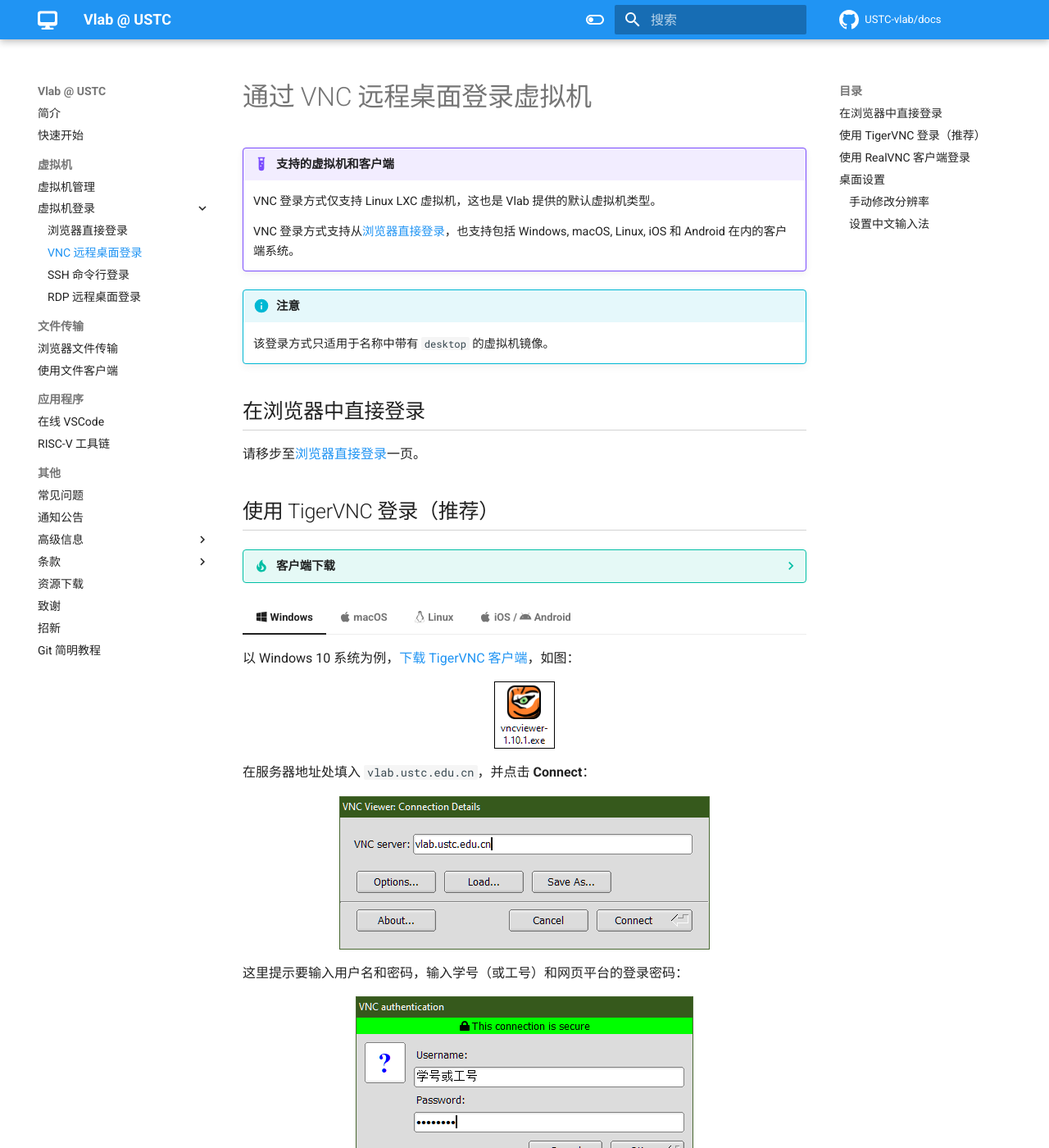
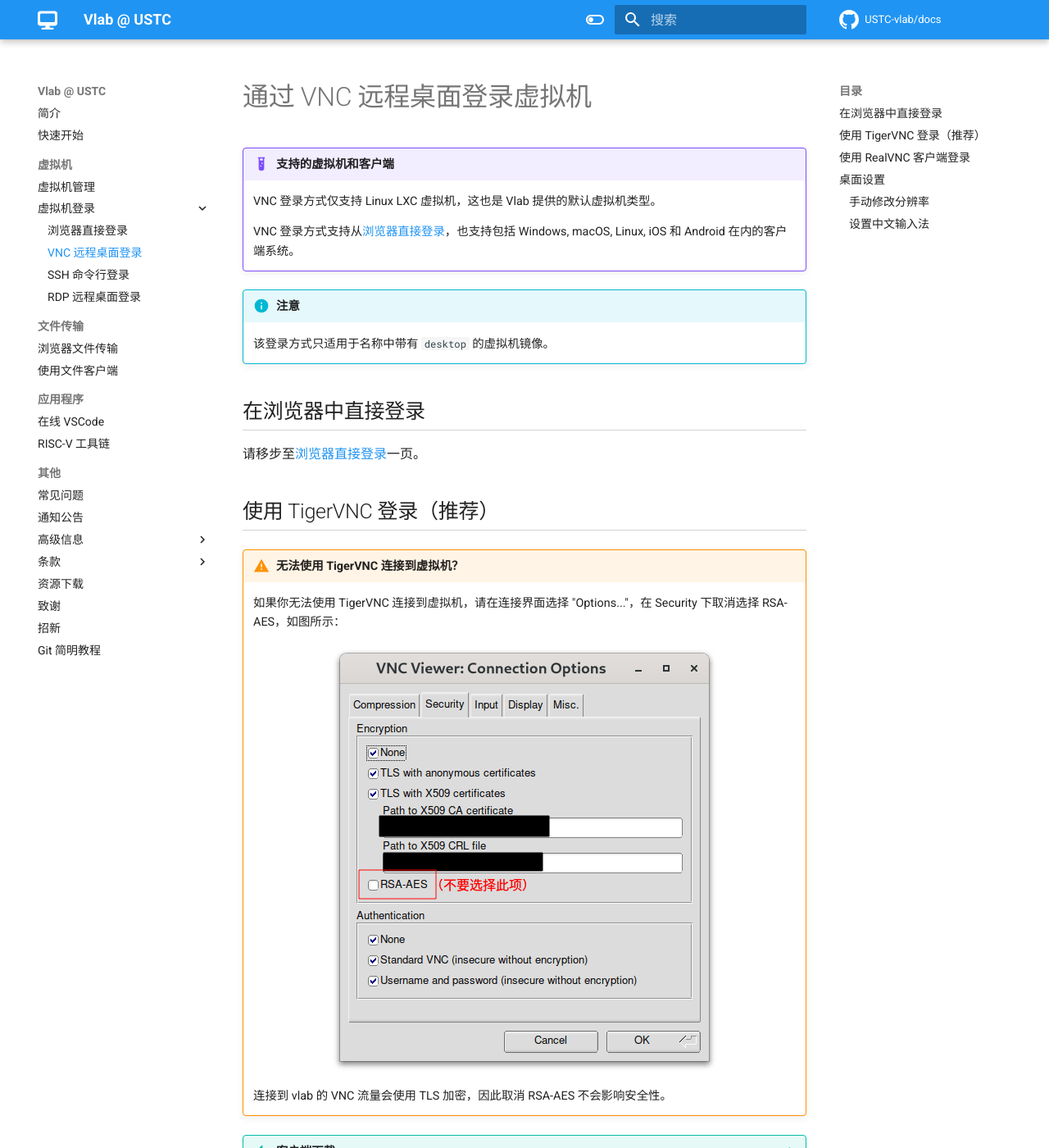
Before and after one commit to USTC-vlab/docs, an MkDocs documentation site: the page built from docs/login/vnc.md, in a window 1280 px wide and 1400 px high. Shown: the whole window at 82% size. Built offline with MkDocs 1.6.1 and Material for MkDocs 9.7.7, drawn with Linux system fonts in a browser that asks for light colours; comment, search, counter and statistics services are not loaded.

Commit message:
Update about tigervnc security options

```diff
--- a/docs/login/vnc.md
+++ b/docs/login/vnc.md
@@ -15,6 +15,14 @@
 请移步至[浏览器直接登录](browser.md)一页。
 
 ## 使用 TigerVNC 登录（推荐） {#tigervnc}
+
+!!! warning "无法使用 TigerVNC 连接到虚拟机？"
+
+    如果你无法使用 TigerVNC 连接到虚拟机，请在连接界面选择 "Options..."，在 Security 下取消选择 RSA-AES，如图所示：
+
+    ![TigerVNC disable RSA-AES](../images/tigervnc-security.png)
+
+    连接到 vlab 的 VNC 流量会使用 TLS 加密，因此取消 RSA-AES 不会影响安全性。
 
 ??? tip "客户端下载"
 
```
Also changed, not shown: docs/images/tigervnc-security.png (added).
